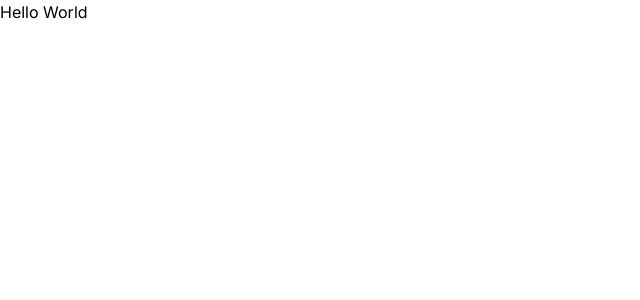
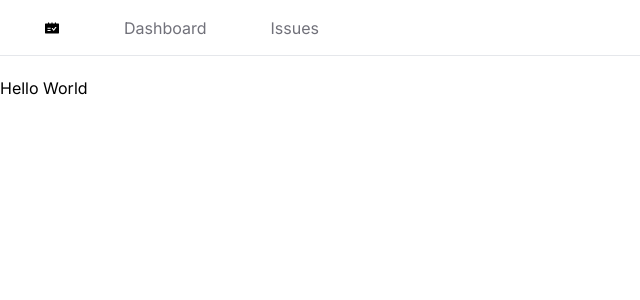
Before and after one commit to shiyuzhou1013/issue-tracker, a Next.js app in the folder issue-tracker/: page / in a window 1280 px wide. Shown: the top 300 px of the page, without its empty margins (0-640 px from the left). Built offline with nearby package versions, Linux system fonts and the light colour scheme.

Commit message:
navbar set up

```diff
--- /dev/null
+++ b/issue-tracker/app/NavBar.tsx
@@ -0,0 +1,31 @@
+import Link from "next/link";
+import React from "react";
+import { AiFillSchedule } from "react-icons/ai";
+
+const NavBar = () => {
+  const links = [
+    { label: "Dashboard", href: "/" },
+    { label: "Issues", href: "/issues" },
+  ];
+
+  return (
+    <nav className="flex space-x-6 items-center border-b mb-5 px-6 h-14">
+      <Link href="/" className="px-5">
+        <AiFillSchedule />
+      </Link>
+      <ul className="flex space-x-6">
+        {links.map((link) => (
+          <Link
+            key={link.href}
+            href={link.href}
+            className="px-5  text-zinc-500 hover:text-zinc-800"
+          >
+            {link.label}
+          </Link>
+        ))}
+      </ul>
+    </nav>
+  );
+};
+
+export default NavBar;
--- a/issue-tracker/app/layout.tsx
+++ b/issue-tracker/app/layout.tsx
@@ -1,22 +1,26 @@
-import './globals.css'
-import type { Metadata } from 'next'
-import { Inter } from 'next/font/google'
+import "./globals.css";
+import type { Metadata } from "next";
+import { Inter } from "next/font/google";
+import NavBar from "./NavBar";
 
-const inter = Inter({ subsets: ['latin'] })
+const inter = Inter({ subsets: ["latin"] });
 
 export const metadata: Metadata = {
-  title: 'Create Next App',
-  description: 'Generated by create next app',
-}
+  title: "Create Next App",
+  description: "Generated by create next app",
+};
 
 export default function RootLayout({
   children,
 }: {
-  children: React.ReactNode
+  children: React.ReactNode;
 }) {
   return (
     <html lang="en">
-      <body className={inter.className}>{children}</body>
+      <body className={inter.className}>
+        <NavBar />
+        <main> {children}</main>
+      </body>
     </html>
-  )
+  );
 }
--- a/issue-tracker/package.json
+++ b/issue-tracker/package.json
@@ -19,6 +19,7 @@
     "postcss": "8.4.39",
     "react": "18.3.1",
     "react-dom": "18.3.1",
+    "react-icons": "^4.11.0",
     "tailwindcss": "3.4.4",
     "typescript": "5.5.3"
   }
```
Also changed, not shown: 2 other files (tests, documents, lock files or other folders).
